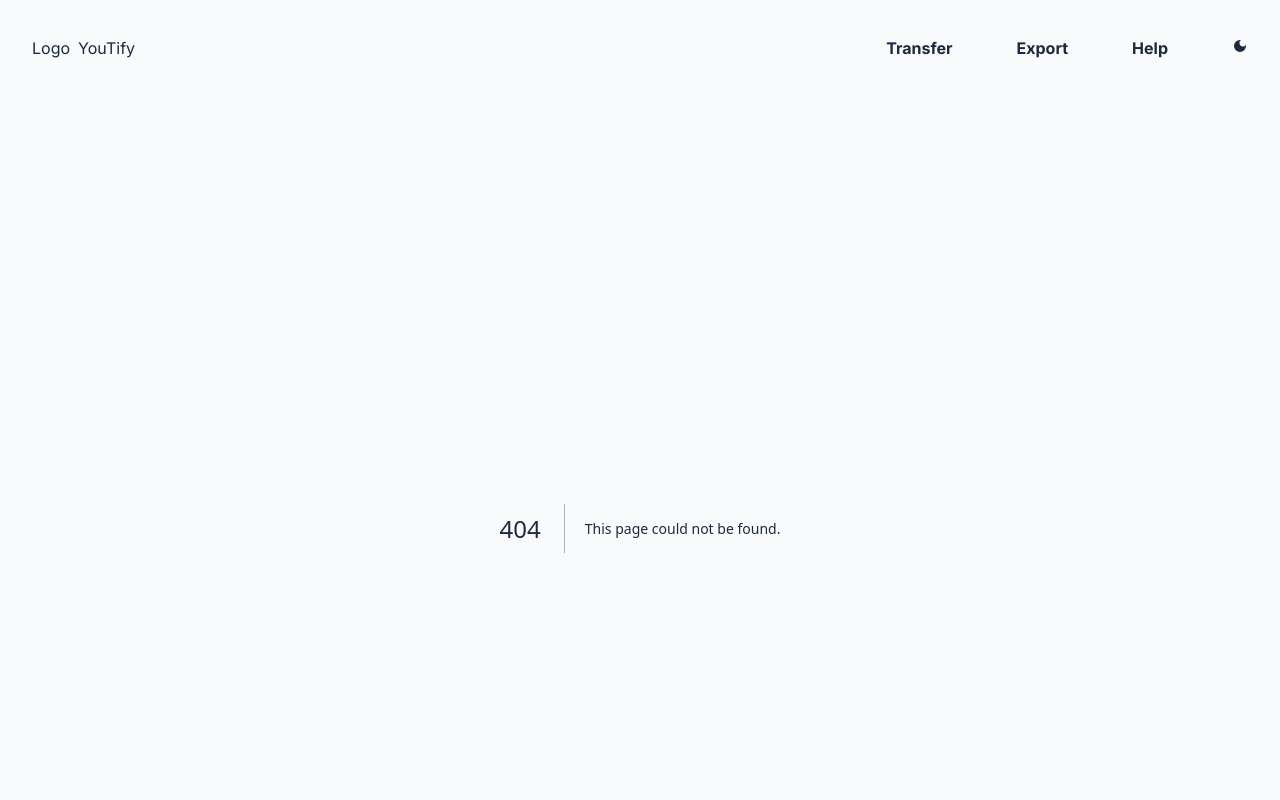
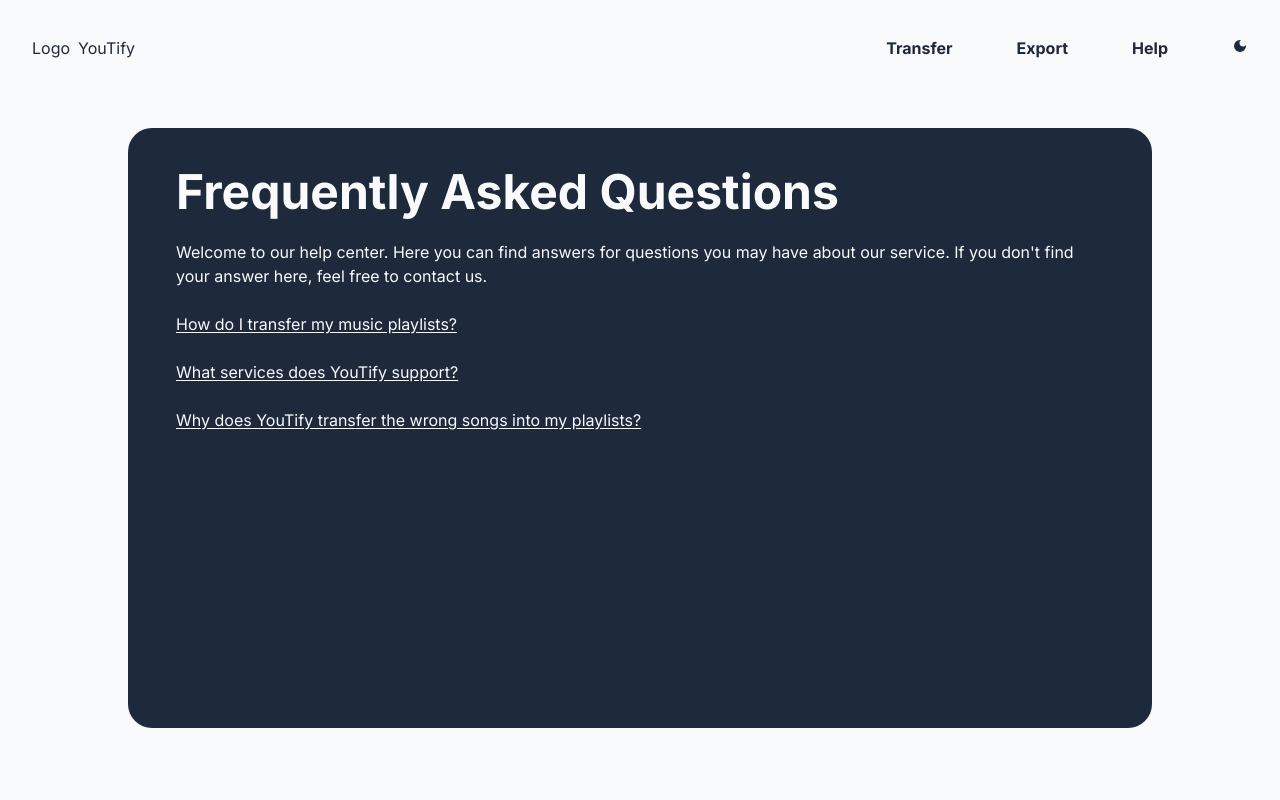
Before and after one commit to jcmagat/youtify-next, a Next.js app: page /faq in a window 1280 px wide. Before the commit this address had no page. Shown: the top 800 px of the page. Built offline with nearby package versions, Linux system fonts and the light colour scheme.

Commit message:
Add faq page

```diff
--- /dev/null
+++ b/src/app/faq/page.tsx
@@ -0,0 +1,65 @@
+"use client";
+import { useState } from "react";
+
+type FaqItemProps = {
+  question: string;
+  answer: string;
+};
+
+function FaqItem({ question, answer }: FaqItemProps) {
+  const [collapsed, setCollapsed] = useState(true);
+
+  return (
+    <div>
+      <p
+        className="cursor-pointer w-fit underline underline-offset-2"
+        onClick={() => setCollapsed((prev) => !prev)}
+      >
+        {question}
+      </p>
+      <div
+        className={`grid transition-all duration-200 ease-in-out
+        ${collapsed ? "grid-rows-[0fr]" : "grid-rows-[1fr]"}`}
+      >
+        <p className="overflow-hidden whitespace-pre-line">{answer}</p>
+      </div>
+    </div>
+  );
+}
+
+export default function Faq() {
+  const faqs = {
+    "How do I transfer my music playlists?": `
+      To transfer your music playlists, follow these steps:
+      1. Click "Transfer" in the navigation
+      2. Select the source, sign in if necessary and accept the permissions
+      3. Select the playlists and tracks you want to transfer and click "Select destination"
+      4. Select the destination, signing in if necessary and accepting the permissions`,
+    "What services does YouTify support?": `
+      YouTify currently supports Spotify and YouTube with more to come!`,
+    "Why does YouTify transfer the wrong songs into my playlists?": `
+      YouTify relies on the search functionality of the music services it
+      uses (e.g. Spotify and YouTube). Sometimes, these services return the
+      wrong song despite using the correct search parameters, which gets
+      added to your playlists. For now, the solution is to manually remove
+      those songs from your playlists and add the correct ones. But don't
+      worry, we're working hard to find a solution to this problem!`,
+  };
+
+  return (
+    <section id="home" className="w-full flex justify-center min-h-[75vh]">
+      <div className="flex flex-col gap-6 bg-secondary text-primary max-w-5xl px-12 py-10 rounded-3xl">
+        <h1 className="font-bold text-5xl">Frequently Asked Questions</h1>
+        <p>
+          Welcome to our help center. Here you can find answers for questions
+          you may have about our service. If you don't find your answer here,
+          feel free to contact us.
+        </p>
+
+        {Object.entries(faqs).map(([question, answer], index) => (
+          <FaqItem key={index} question={question} answer={answer} />
+        ))}
+      </div>
+    </section>
+  );
+}
```
